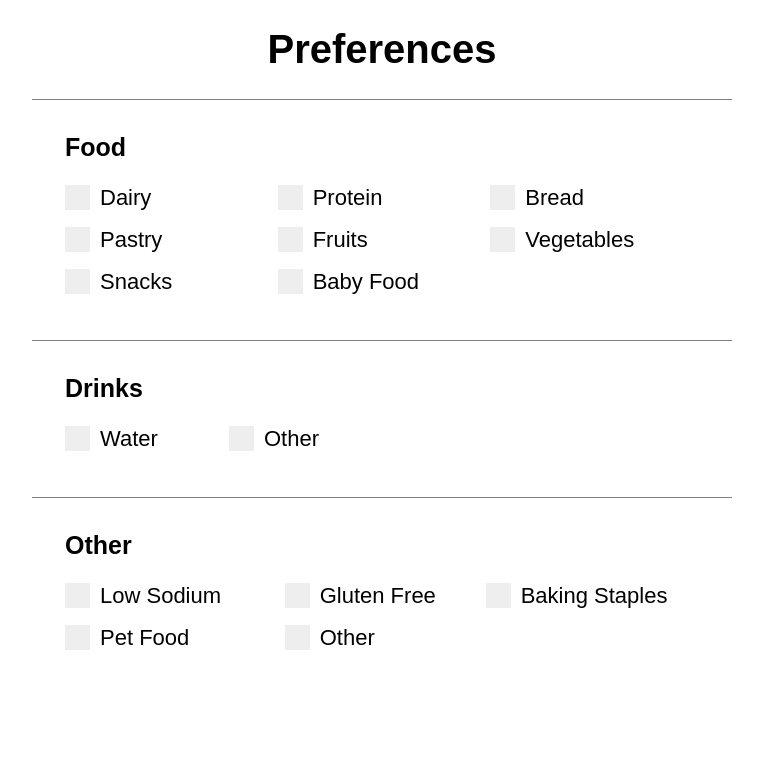
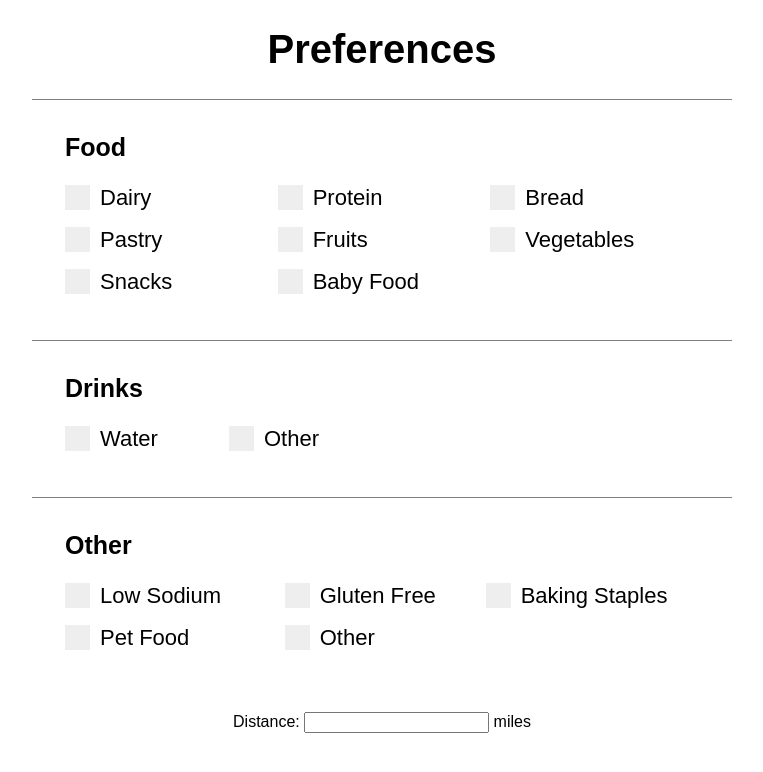
Before and after one commit to dbf8/Means_Database_Signup, a React (Create React App) app: page / in a window 1280 px wide. Shown: the top 772 px of the page, without its empty margins (258-1021 px from the left). Built offline with nearby package versions, Linux system fonts and the light colour scheme.

Commit message:
adding distance

```diff
--- a/src/preferences/Preferences.js
+++ b/src/preferences/Preferences.js
@@ -50,6 +50,8 @@ class Preferences extends Component {
             </tr>
           </tbody>
         </table>
+
+        <p>Distance: <input type="number" /> miles</p>
       </div>
     );
   }
```
